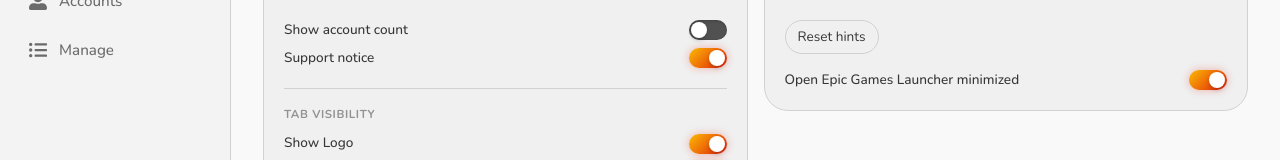
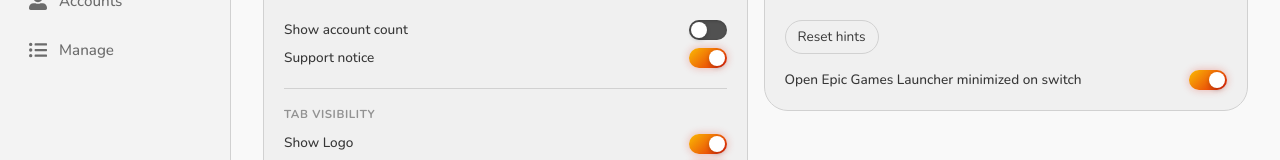
Before and after one commit to symonxdd/epic-switcher, a React (Vite) app in the folder frontend/: page /settings in a window 1280 px wide. Shown: the part 179-339 px from the top of the page. Built offline with nearby package versions, Linux system fonts and the light colour scheme.

Commit message:
fix(settings): clarify when the minimized-launcher toggle applies
"Open Epic Games Launcher minimized" still didn't say when that
applies. Added "on switch" so it's clear this only affects the
relaunch triggered by switching accounts in this app.

```diff
--- a/frontend/src/pages/Settings.jsx
+++ b/frontend/src/pages/Settings.jsx
@@ -300,7 +300,7 @@ function Settings() {
               )}
 
               <div className={styles.toggleRow}>
-                <label htmlFor="launcherMinimizedToggle" className={styles.toggleLabel}>Open Epic Games Launcher minimized</label>
+                <label htmlFor="launcherMinimizedToggle" className={styles.toggleLabel}>Open Epic Games Launcher minimized on switch</label>
                 <label className={styles.switch}>
                   <input
                     id="launcherMinimizedToggle"
```
